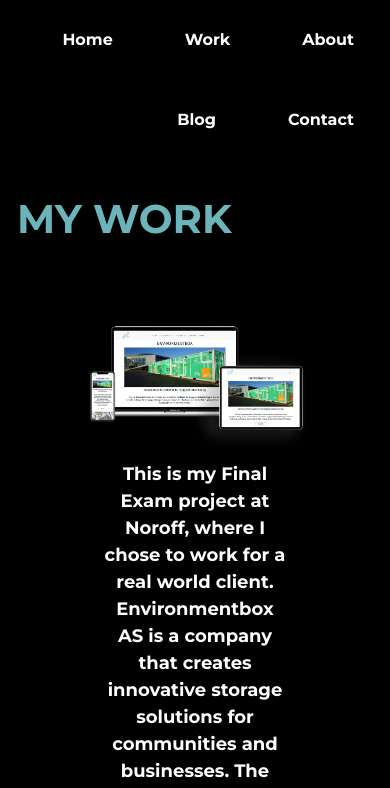
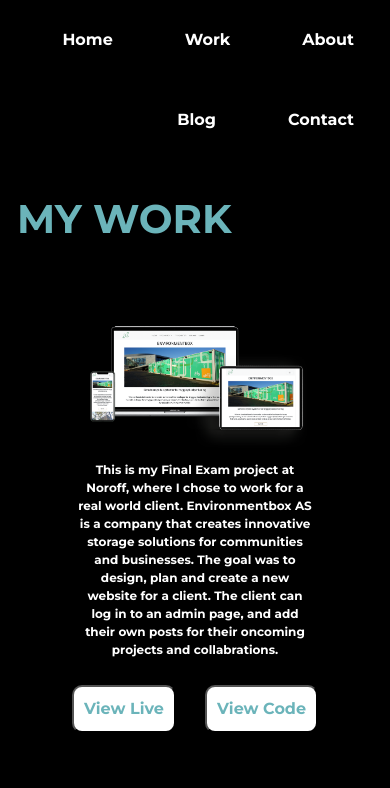
Before and after one commit to lonsoien/urban-portfolio, a React (Create React App) app: page /work in a window 390 px wide. Shown: the top 788 px of the page. Built offline with nearby package versions, Linux system fonts and the light colour scheme; a web font is replaced by a local one.

Commit message:
responsive screen

```diff
--- a/src/sass/partials/_layout.scss
+++ b/src/sass/partials/_layout.scss
@@ -6,8 +6,6 @@
 body {
     background-color: black;
     color: white;
-    display: flex;
-    flex-direction: column;
 }
 
 img {
--- a/src/sass/partials/_typography.scss
+++ b/src/sass/partials/_typography.scss
@@ -17,8 +17,8 @@
 .info-text {
     font-size: 18px;
     font-family: 'Montserrat', sans-serif;
-    height: 50%;
-    width: 50%;
+    height: 66%;
+    width: 65%;
     text-align: center;
     display: block;
     justify-content: center;
@@ -31,5 +31,11 @@
         font-size: 40px !important;
         margin-left: 0px;
         padding: 5px;
+        height: 80%;
+        width: 80%;
+    }
+
+    .info-text {
+        font-size: 12px;
     }
 }
--- a/src/sass/style.css
+++ b/src/sass/style.css
@@ -6,8 +6,6 @@
 body {
   background-color: black;
   color: white;
-  display: flex;
-  flex-direction: column;
 }
 
 img {
@@ -63,8 +61,8 @@
 .info-text {
   font-size: 18px;
   font-family: "Montserrat", sans-serif;
-  height: 50%;
-  width: 50%;
+  height: 66%;
+  width: 65%;
   text-align: center;
   display: block;
   justify-content: center;
@@ -77,6 +75,11 @@
     font-size: 40px !important;
     margin-left: 0px;
     padding: 5px;
+    height: 80%;
+    width: 80%;
+  }
+  .info-text {
+    font-size: 12px;
   }
 }
 .justify-content-end.nav {
```
Also changed, not shown: 1 other file (tests, documents, lock files or other folders).
